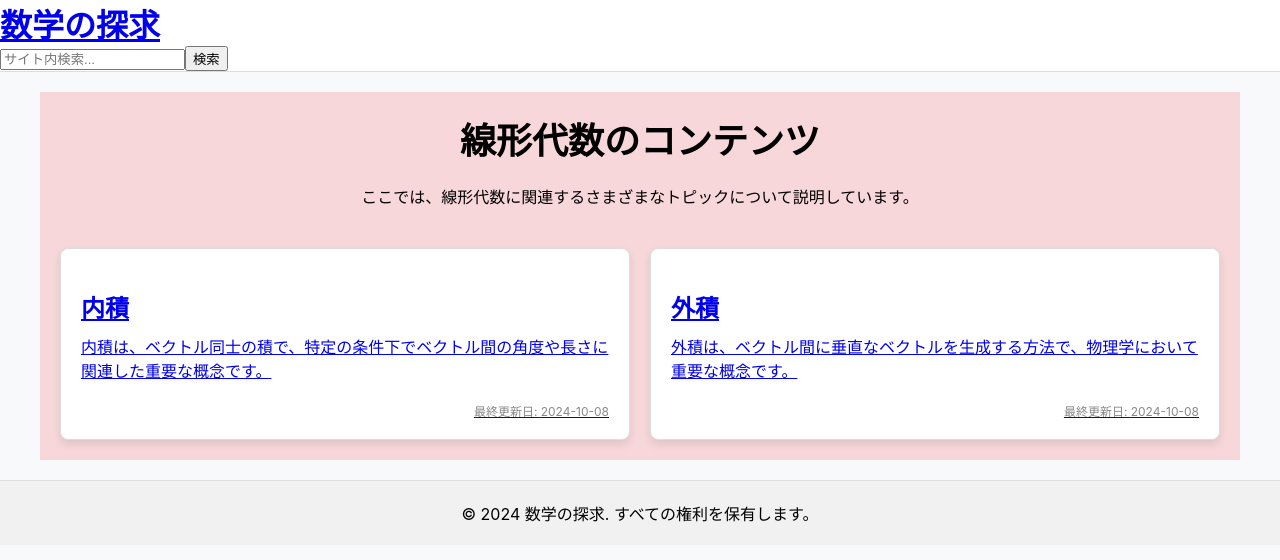
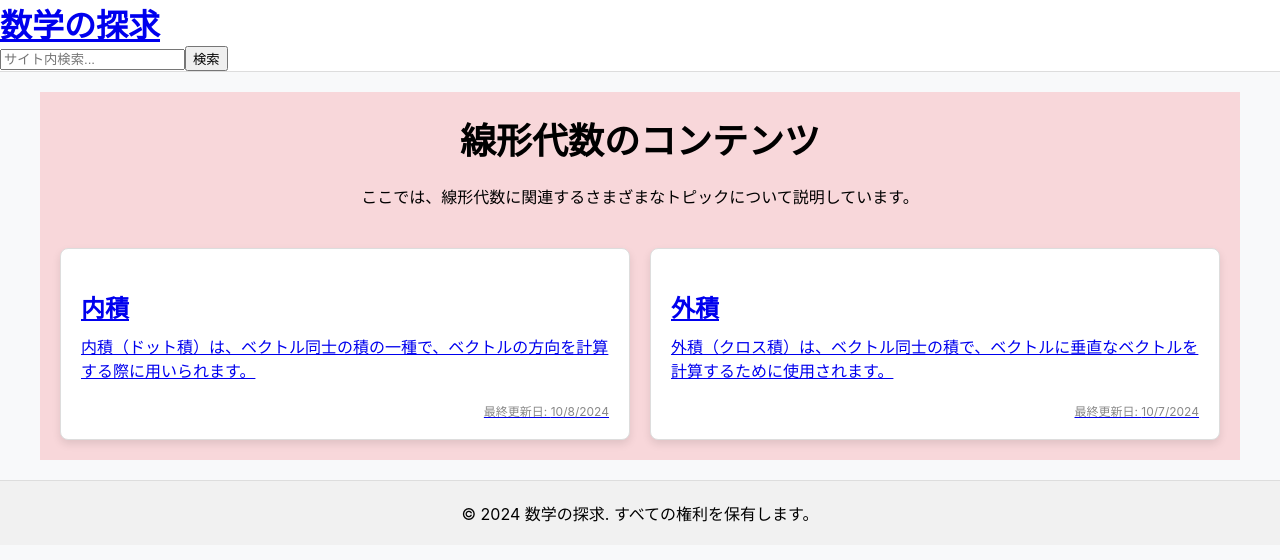
Before and after one commit to nakano0328/archive, a Next.js app: page /linear_algebra in a window 1280 px wide. Shown: the top 560 px of the page. Built offline with nearby package versions, Linux system fonts and the light colour scheme.

Commit message:
メタデータで楽に管理したい

```diff
--- /dev/null
+++ b/app/linear_algebra/metadata.ts
@@ -0,0 +1,15 @@
+export const metadata = {
+  dotproduct: {
+    title: "内積",
+    description:
+      "内積（ドット積）は、ベクトル同士の積の一種で、ベクトルの方向を計算する際に用いられます。",
+    lastUpdated: "2024-10-08",
+  },
+  crossproduct: {
+    title: "外積",
+    description:
+      "外積（クロス積）は、ベクトル同士の積で、ベクトルに垂直なベクトルを計算するために使用されます。",
+    lastUpdated: "2024-10-07",
+  },
+  // 他のトピックもここに追加できます
+};
--- a/app/linear_algebra/page.tsx
+++ b/app/linear_algebra/page.tsx
@@ -1,24 +1,10 @@
 import Link from "next/link";
-
-// ダミーデータ (実際にはサーバーサイドから取得することも可能)
-const contents = [
-  {
-    title: "内積",
-    description:
-      "内積は、ベクトル同士の積で、特定の条件下でベクトル間の角度や長さに関連した重要な概念です。",
-    updatedAt: "2024-10-08",
-    href: "/linear_algebra/dotproduct",
-  },
-  {
-    title: "外積",
-    description:
-      "外積は、ベクトル間に垂直なベクトルを生成する方法で、物理学において重要な概念です。",
-    updatedAt: "2024-10-08",
-    href: "/linear_algebra/crossproduct",
-  },
-];
+import { metadata } from "@/app/linear_algebra/metadata"; // インポート先を修正
 
 export default function LinearAlgebraContents() {
+  // メタデータからトピックを取得
+  const topics = Object.keys(metadata);
+
   return (
     <div style={{ padding: "20px", backgroundColor: "#f8d7da" }}>
       <h1 style={{ fontSize: "36px", textAlign: "center", marginBottom: "20px" }}>
@@ -36,8 +22,10 @@ export default function LinearAlgebraContents() {
           gap: "20px",
         }}
       >
-        {contents.map((content, index) => (
-          <Link key={index} href={content.href}>
+        {topics.map((topicKey) => {
+          const topic = metadata[topicKey];
+          return (
+            <Link key={topicKey} href={`/linear_algebra/${topicKey}`}>
               <div
                 className="content-card"
                 style={{
@@ -55,14 +43,15 @@ export default function LinearAlgebraContents() {
                   e.currentTarget.style.transform = "translateY(0)";
                 }}
               >
-              <h2 style={{ fontSize: "24px", marginBottom: "10px" }}>{content.title}</h2>
-              <p style={{ marginBottom: "20px" }}>{content.description}</p>
+                <h2 style={{ fontSize: "24px", marginBottom: "10px" }}>{topic.title}</h2>
+                <p style={{ marginBottom: "20px" }}>{topic.description}</p>
                 <div style={{ textAlign: "right", fontSize: "12px", color: "#888" }}>
-                最終更新日: {content.updatedAt}
+                  最終更新日: {new Date(topic.lastUpdated).toLocaleDateString()}
                 </div>
               </div>
             </Link>
-        ))}
+          );
+        })}
       </div>
     </div>
   );
```
Also changed, not shown: app/linear_algebra/dotproduct/page.tsx (+4 -7 lines). Lines whose indentation alone changed are shown as unchanged.
